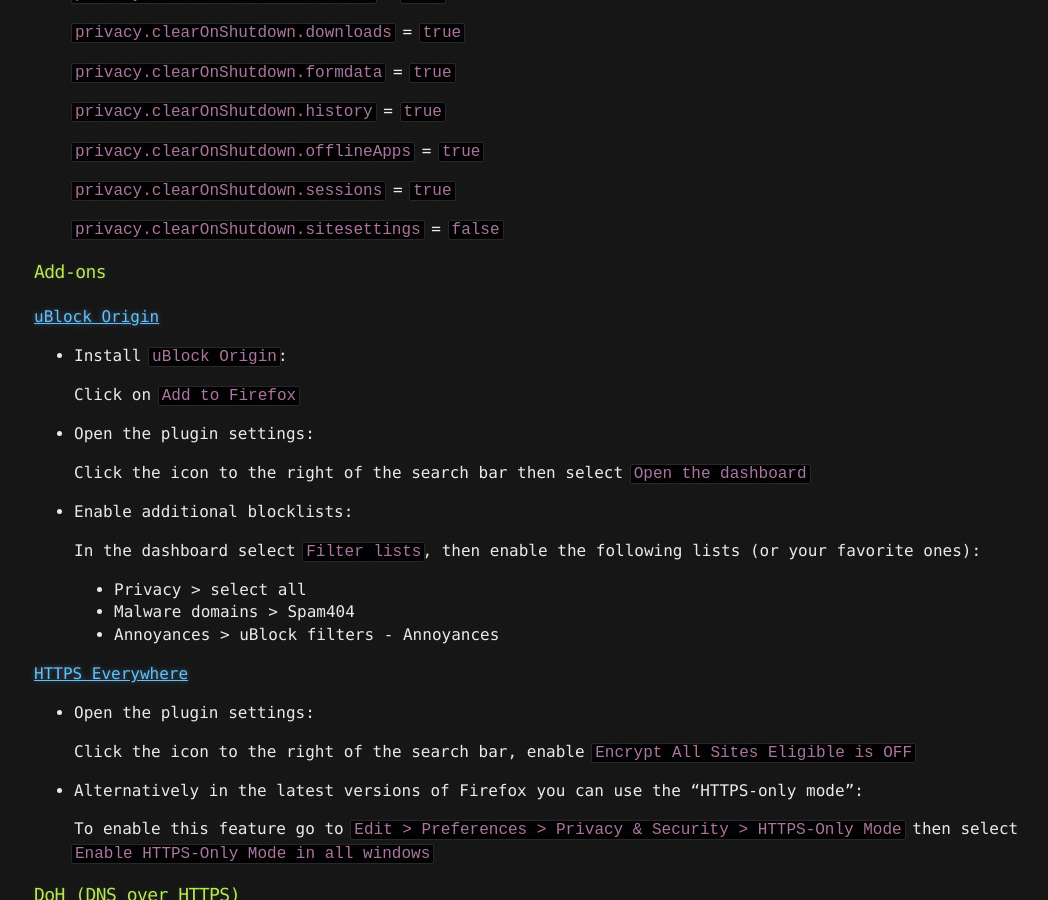
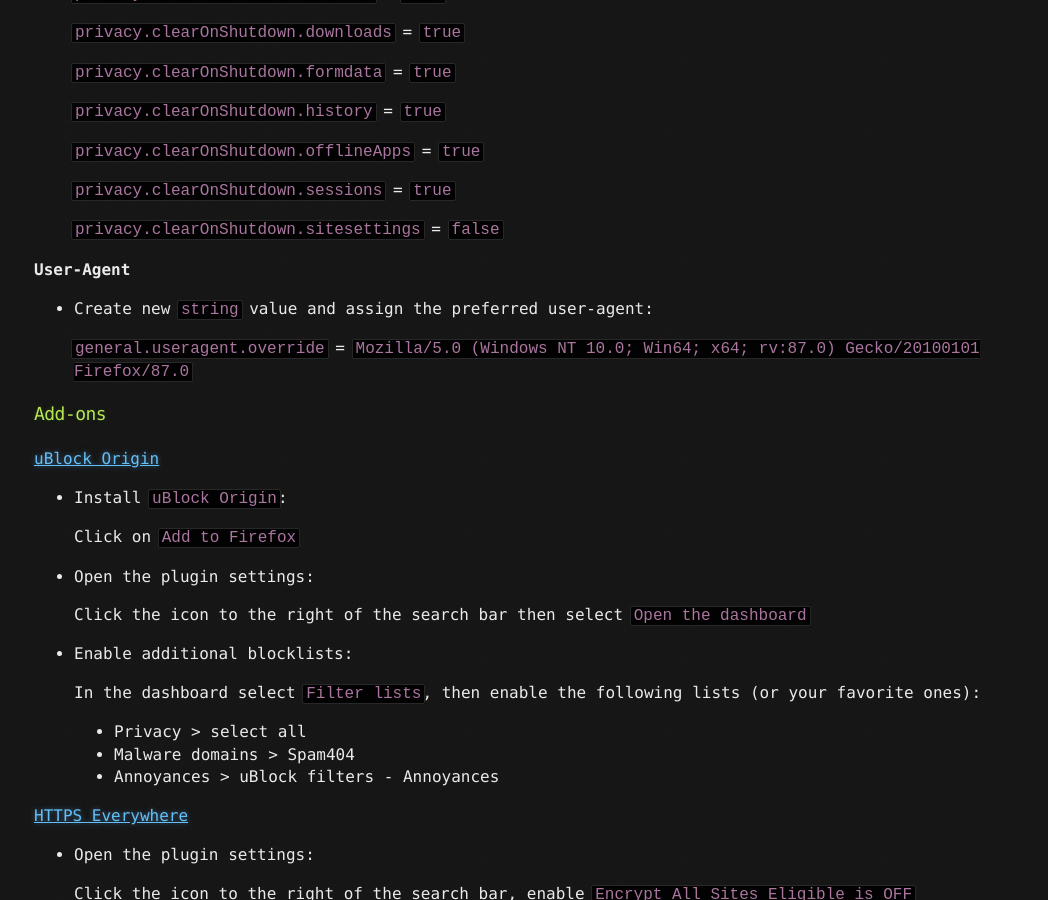
Before and after one commit to brainfucksec/brainfucksec.github.io, a Jekyll site: the page built from _posts/2021-02-22-hardening-firefox.md, in a window 1280 px wide and 900 px high, scrolled down 5435 px. Shown: the whole window, without its empty margins (106-1154 px from the left). Built offline with Jekyll 4.4.1, drawn with Linux system fonts in a browser that asks for light colours; some of the changed text lies outside the part shown.

Commit message:
Update - Guide: Hardening Firefox

```diff
--- a/_posts/2021-02-22-hardening-firefox.md
+++ b/_posts/2021-02-22-hardening-firefox.md
@@ -278,6 +278,12 @@
 
     `privacy.clearOnShutdown.sitesettings` = `false`
 
+**User-Agent**
+
+* Create new `string` value and assign the preferred user-agent:
+
+    `general.useragent.override` = `Mozilla/5.0 (Windows NT 10.0; Win64; x64; rv:87.0) Gecko/20100101 Firefox/87.0`
+
 ### Add-ons
 
 [uBlock Origin](https://addons.mozilla.org/en-US/firefox/addon/ublock-origin/?utm_source=addons.mozilla.org&utm_medium=referral&utm_content=search)
--- a/index.html
+++ b/index.html
@@ -51,7 +51,7 @@
     </div>
 
     <div class="container">
-      <img src="assets/img/banner.png" alt="banneimg/r" class="banner">
+      <img src="assets/img/banner.png" alt="banner" class="banner">
     </div>
   </div>
 
```
Also changed, not shown: other parts of _posts/2021-02-22-hardening-firefox.md (+1 -1 lines).
